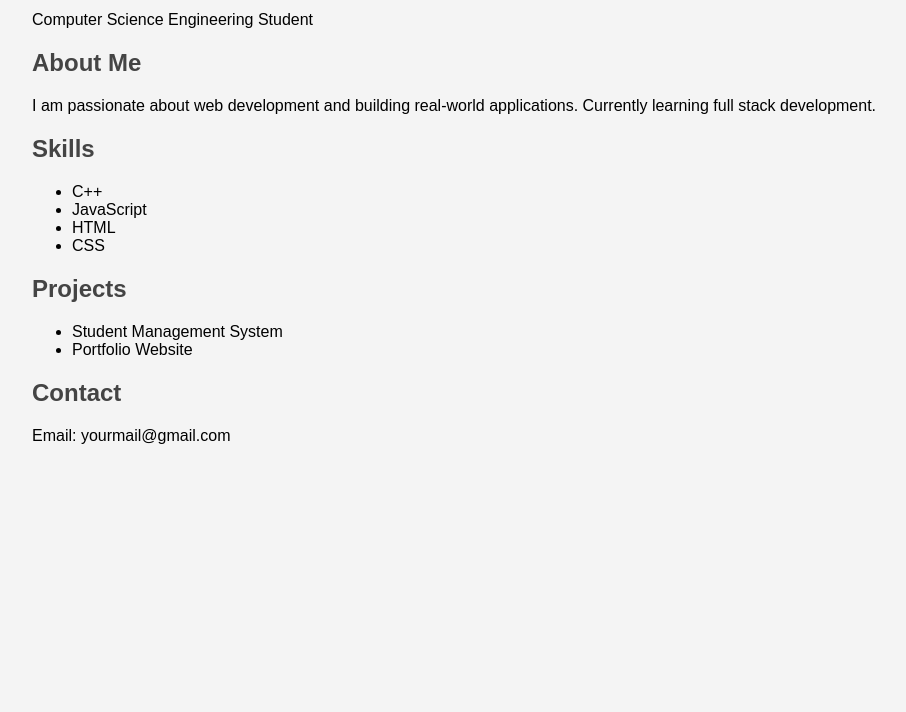
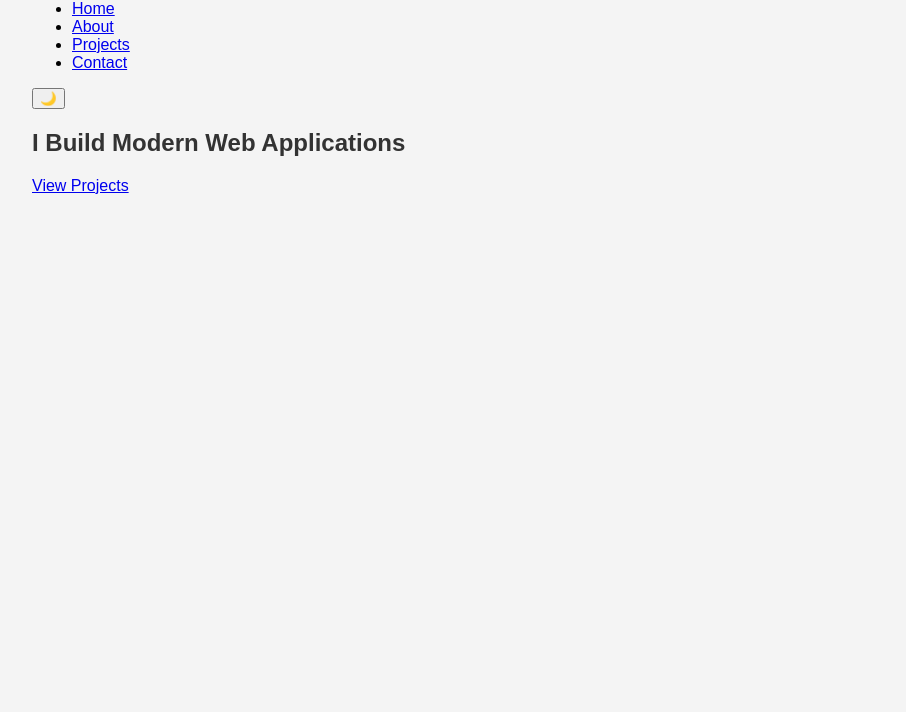
Before and after one commit to nxnjxbaka/portfolio-website, a plain HTML site: page index.html in a window 1280 px wide. Shown: the part 88-800 px from the top of the page, without its empty margins (8-914 px from the left). Drawn offline with Linux system fonts and the light colour scheme; files that its build step writes are made by us from their sources.

Commit message:
Update index.html

```diff
--- a/index.html
+++ b/index.html
@@ -1,37 +1,31 @@
 <!DOCTYPE html>
-<html>
+<html lang="en">
 <head>
-    <title>Yukashi Portfolio</title>
-    <link rel="stylesheet" href="style.css">
+<meta charset="UTF-8">
+<title>Yukashi | Portfolio</title>
+<link rel="stylesheet" href="css/style.css">
 </head>
 
 <body>
 
-<h1>Hi, I'm Yukashi 👋</h1>
-<p>Computer Science Engineering Student</p>
-
-<h2>About Me</h2>
-<p>
-I am passionate about web development and building real-world applications.
-Currently learning full stack development.
-</p>
-
-<h2>Skills</h2>
+<nav>
+<h2 class="logo">Yukashi</h2>
 <ul>
-<li>C++</li>
-<li>JavaScript</li>
-<li>HTML</li>
-<li>CSS</li>
+<li><a href="index.html">Home</a></li>
+<li><a href="about.html">About</a></li>
+<li><a href="projects.html">Projects</a></li>
+<li><a href="contact.html">Contact</a></li>
 </ul>
 
-<h2>Projects</h2>
-<ul>
-<li>Student Management System</li>
-<li>Portfolio Website</li>
-</ul>
+<button id="themeToggle">🌙</button>
+</nav>
 
-<h2>Contact</h2>
-<p>Email: yourmail@gmail.com</p>
+<section class="hero">
+<h1>I Build Modern Web Applications</h1>
+<p id="typing"></p>
+<a href="projects.html" class="btn">View Projects</a>
+</section>
 
+<script src="js/script.js"></script>
 </body>
 </html>
```
